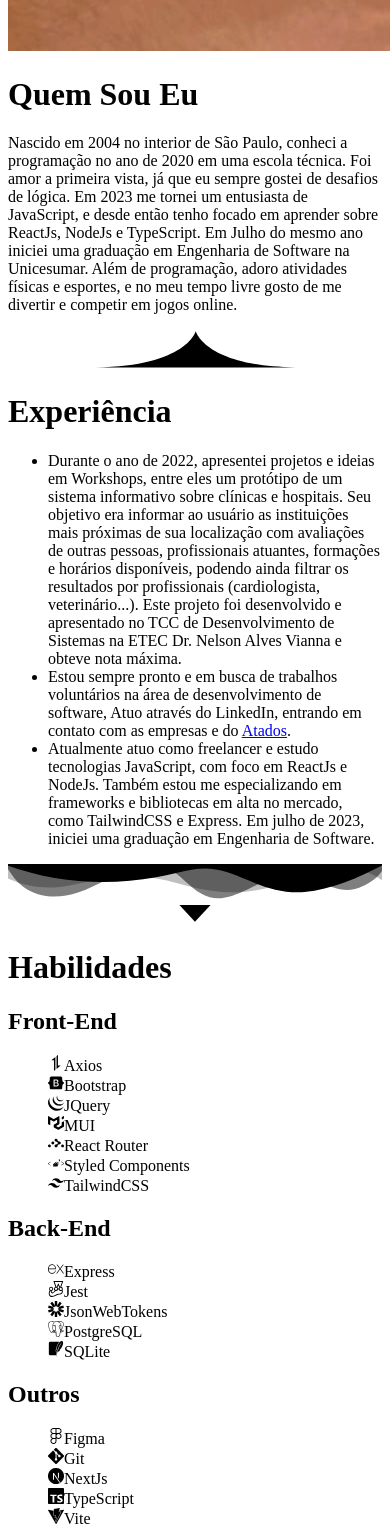
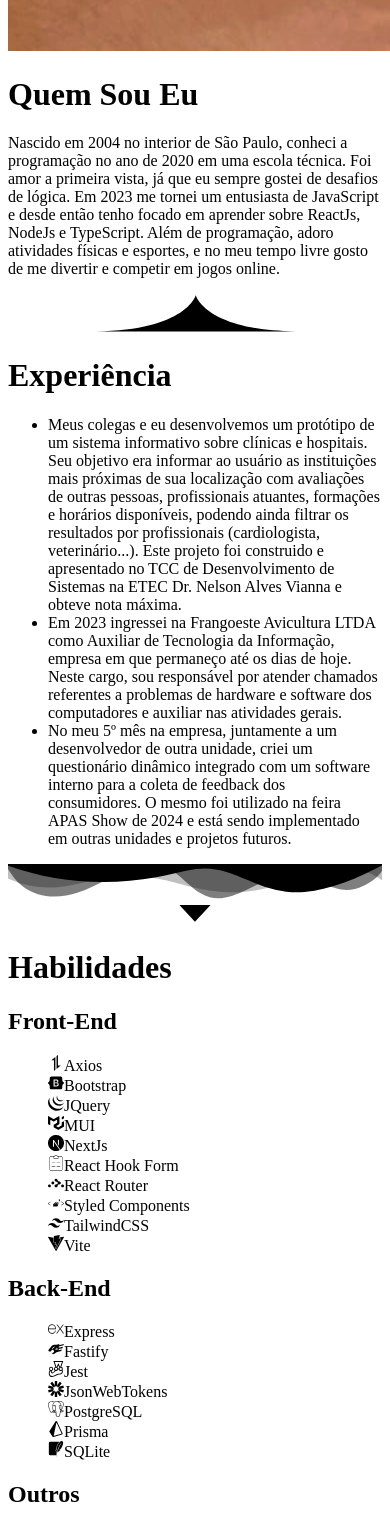
Before and after one commit to ViniGhiraldi/vinighiraldi.github.io, a React (Vite) app: page / in a window 390 px wide. Shown: the part 4040-5566 px from the top of the page. Built offline with nearby package versions, Linux system fonts and the light colour scheme; no server answers.

Commit message:
feat: fixed bugs and general increments

```diff
--- a/package.json
+++ b/package.json
@@ -15,7 +15,8 @@
     "framer-motion": "^10.12.21",
     "react": "^18.2.0",
     "react-dom": "^18.2.0",
-    "react-icons": "^4.10.1"
+    "react-icons": "^4.10.1",
+    "tailwind-merge": "^2.3.0"
   },
   "devDependencies": {
     "@types/react": "^18.2.14",
--- a/src/App.tsx
+++ b/src/App.tsx
@@ -4,14 +4,14 @@
 import { motion } from 'framer-motion';
 import { Box, Carousel, EducationCard, Header, SVGArrow, SVGInvertedArrowDivider, SVGInvertedBookDivider, SVGOrangeBubble, SVGTiltDivider, SVGTriangleDivider, SVGWaveOpacityDivider, SkillCard } from './shared/components';
 import { LuChevronDown, LuGithub, LuLink, LuLinkedin, LuMail, LuDownload, LuGlobe } from 'react-icons/lu';
-import { SiHtml5, SiCss3, SiJavascript, SiTypescript, SiReact, SiNodedotjs, SiTailwindcss, SiStyledcomponents, SiMui, SiFigma, SiGit, SiAxios, SiBootstrap, SiJquery, SiVite, SiPostgresql, SiSqlite, SiExpress, SiReactrouter, SiJest, SiJsonwebtokens, SiWhatsapp, SiNextdotjs } from 'react-icons/si';
+import { SiHtml5, SiCss3, SiJavascript, SiTypescript, SiReact, SiNodedotjs, SiTailwindcss, SiStyledcomponents, SiMui, SiFigma, SiGit, SiAxios, SiBootstrap, SiJquery, SiVite, SiPostgresql, SiSqlite, SiExpress, SiReactrouter, SiJest, SiJsonwebtokens, SiWhatsapp, SiNextdotjs, SiPrisma, SiFastify, SiOpenai, SiReacthookform } from 'react-icons/si';
 import { useEffect, useState } from 'react';
 import { Environment } from './shared/environment/Environment';
 
 interface IGitRepos {
   name: string;
   description: string | null;
-  updated_at: string;
+  pushed_at: string;
   language: string;
   html_url: string;
   homepage: string;
@@ -23,7 +23,7 @@
   useEffect(() => {
     fetch(`${Environment.BASE_URL}/users/ViniGhiraldi/repos`)
       .then(result => result.json())
-      .then(result => setRepositories(result))
+      .then(result => setRepositories((result as IGitRepos[]).sort((a,b) => new Date(b.pushed_at).getTime() - new Date(a.pushed_at).getTime())))
       .catch(error => console.log(error));
   }, [])
 
@@ -60,13 +60,13 @@
               </motion.a>
             </div>
           </div>
-          <div className='flex items-center justify-center xs:hidden'>
+          <div className='flex items-center justify-center xs:hidden shrink-0'>
             <SVGOrangeBubble className='absolute md:hidden max-h-[80vh]' />
             <motion.img
               transition={{ type: 'spring', damping: 11, stiffness: 150 }}
               whileHover={{ scale: 1.1 }}
               src={fotoDePerfil}
-              className='relative h-72 min-w-[17rem] rounded-full'
+              className='relative h-80 rounded-full md:rounded-3xl min-w-[17rem]'
               alt='Vinícius Correia Ghiraldi'
             />
           </div>
@@ -81,12 +81,18 @@
       <div id='about' className='flex flex-col relative bg-[#272727]'>
         <SVGTriangleDivider className="absolute top-0 left-0 w-full overflow-hidden leading-[0]" />
         <Box className='container mt-20 px-8 py-20 flex justify-around items-center gap-12'>
-          <div className='bg-orange-500 p-2 rounded-md rounded-tr-3xl rounded-bl-3xl shadow-xl md:hidden'>
-            <img src={fotoApontando} className='h-72 rounded-bl-3xl' alt='Vinícius Correia Ghiraldi' />
+          <div className='bg-orange-500 rounded-3xl h-80 overflow-hidden shadow-xl md:hidden'>
+            <motion.img
+              transition={{ type: 'just' }}
+              whileHover={{ scale: 1.1 }}
+              src={fotoApontando}
+              className='h-full'
+              alt='Vinícius Correia Ghiraldi'
+            />
           </div>
           <div className='flex flex-col items-center gap-4'>
             <h1 className='text-center text-5xl text-orange-500 tracking-tighter font-bold bg-gradient-to-r from-orange-500 to-red-500 bg-clip-text text-transparent line-clamp-2 w-fit'>Quem Sou Eu</h1>
-            <p className='max-w-sm text-white text-lg font-inter font-light leading-5'>Nascido em 2004 no interior de São Paulo, conheci a programação no ano de 2020 em uma escola técnica. Foi amor a primeira vista, já que eu sempre gostei de desafios de lógica. Em 2023 me tornei um entusiasta de JavaScript, e desde então tenho focado em aprender sobre ReactJs, NodeJs e TypeScript. Em Julho do mesmo ano iniciei uma graduação em Engenharia de Software na Unicesumar. Além de programação, adoro atividades físicas e esportes, e no meu tempo livre gosto de me divertir e competir em jogos online.</p>
+            <p className='max-w-sm text-white text-lg font-inter font-light leading-tight'>Nascido em 2004 no interior de São Paulo, conheci a programação no ano de 2020 em uma escola técnica. Foi amor a primeira vista, já que eu sempre gostei de desafios de lógica. Em 2023 me tornei um entusiasta de JavaScript e desde então tenho focado em aprender sobre ReactJs, NodeJs e TypeScript. Além de programação, adoro atividades físicas e esportes, e no meu tempo livre gosto de me divertir e competir em jogos online.</p>
           </div>
         </Box>
       </div>
@@ -98,17 +104,11 @@
 
         <Box className='container my-20 p-8 sm:px-0 flex flex-col items-center gap-12'>
           <h1 className='text-5xl font-bold tracking-tighter text-center bg-clip-text bg-gradient-to-r from-orange-500 to-red-500 text-transparent line-clamp-1'>Experiência</h1>
-          <div className='relative before:content-normal sm:before:content-none before:block before:absolute before:border-8 before:border-red-500 before:w-full before:h-full'>
-            <ul className='flex lg:flex-col text-lg leading-5 font-light gap-4 text-white bg-[#111111] p-8'>
-              <li className='flex xs:flex-col gap-4 font-inter before:content-["2020_2022"] before:relative before:block before:bg-gradient-to-r before:from-orange-500 before:to-red-500 before:bg-clip-text before:text-transparent before:font-bold before:font-exo'>Durante o ano de 2022, apresentei projetos e ideias em Workshops, entre eles um protótipo de um sistema informativo sobre clínicas e hospitais. Seu objetivo era informar ao usuário as instituições mais próximas de sua localização com avaliações de outras pessoas, profissionais atuantes, formações e horários disponíveis, podendo ainda filtrar os resultados por profissionais (cardiologista, veterinário...). Este projeto foi desenvolvido e apresentado no TCC de Desenvolvimento de Sistemas na ETEC Dr. Nelson Alves Vianna e obteve nota máxima.</li>
-              <li className='flex xs:flex-col gap-4 font-inter before:content-["2023"] before:relative before:block before:bg-gradient-to-r before:from-orange-500 before:to-red-500 before:bg-clip-text before:text-transparent before:font-bold before:font-exo'>
-                <span>
-                  Estou sempre pronto e em busca de trabalhos voluntários na área de desenvolvimento de software, Atuo através do LinkedIn, entrando em contato com as empresas e do <a href="https://atados.com.br" target='_blank'>Atados</a>.
-                </span>
-              </li>
-              <li className='flex xs:flex-col gap-4 font-inter before:content-["-"] before:relative before:block before:bg-gradient-to-r before:from-orange-500 before:to-red-500 before:bg-clip-text before:text-transparent before:font-bold before:font-exo'>Atualmente atuo como freelancer e estudo tecnologias JavaScript, com foco em ReactJs e NodeJs. Também estou me especializando em frameworks e bibliotecas em alta no mercado, como TailwindCSS e Express. Em julho de 2023, iniciei uma graduação em Engenharia de Software.</li>
-            </ul>
-          </div>
+          <ul className=' flex flex-col gap-4 text-white leading-5 px-4 border-l-4 sm:border-none rounded-l-lg border-red-500'>
+            <li className='font-inter flex sm:flex-col gap-4 before:content-["2020_2022"] before:bg-gradient-to-r before:from-orange-500 before:to-red-500 before:bg-clip-text before:text-transparent before:font-bold before:font-exo'>Meus colegas e eu desenvolvemos um protótipo de um sistema informativo sobre clínicas e hospitais. Seu objetivo era informar ao usuário as instituições mais próximas de sua localização com avaliações de outras pessoas, profissionais atuantes, formações e horários disponíveis, podendo ainda filtrar os resultados por profissionais (cardiologista, veterinário...). Este projeto foi construido e apresentado no TCC de Desenvolvimento de Sistemas na ETEC Dr. Nelson Alves Vianna e obteve nota máxima.</li>
+            <li className='font-inter flex sm:flex-col gap-4 before:content-["2023"] before:bg-gradient-to-r before:from-orange-500 before:to-red-500 before:bg-clip-text before:text-transparent before:font-bold before:font-exo'>Em 2023 ingressei na Frangoeste Avicultura LTDA como Auxiliar de Tecnologia da Informação, empresa em que permaneço até os dias de hoje. Neste cargo, sou responsável por atender chamados referentes a problemas de hardware e software dos computadores e auxiliar nas atividades gerais.</li>
+            <li className='font-inter flex sm:flex-col gap-4 before:content-["-"] before:bg-gradient-to-r before:from-orange-500 before:to-red-500 before:bg-clip-text before:text-transparent before:font-bold before:font-exo'>No meu 5º mês na empresa, juntamente a um desenvolvedor de outra unidade, criei um questionário dinâmico integrado com um software interno para a coleta de feedback dos consumidores. O mesmo foi utilizado na feira APAS Show de 2024 e está sendo implementado em outras unidades e projetos futuros.</li>
+          </ul>
         </Box>
       </div>
 
@@ -127,18 +127,23 @@
                 <SkillCard icon={<SiBootstrap className='h-10 w-10 fill-zinc-400' />} name='Bootstrap' />
                 <SkillCard icon={<SiJquery className='h-10 w-10 fill-zinc-400' />} name='JQuery' />
                 <SkillCard icon={<SiMui className='h-10 w-10 fill-zinc-400' />} name='MUI' />
+                <SkillCard icon={<SiNextdotjs className='h-10 w-10 fill-zinc-400' />} name='NextJs' />
+                <SkillCard icon={<SiReacthookform className='h-10 w-10 fill-zinc-400' />} name='React Hook Form' />
                 <SkillCard icon={<SiReactrouter className='h-10 w-10 fill-zinc-400' />} name='React Router' />
                 <SkillCard icon={<SiStyledcomponents className='h-10 w-10 fill-zinc-400' />} name='Styled Components' />
                 <SkillCard icon={<SiTailwindcss className='h-10 w-10 fill-zinc-400' />} name='TailwindCSS' />
+                <SkillCard icon={<SiVite className='h-10 w-10 fill-zinc-400' />} name='Vite' />
               </Carousel>
             </div>
             <div className='space-y-4 max-w-full'>
               <h2 className='text-3xl font-inter font-bold text-red-500'>Back-End</h2>
               <Carousel>
                 <SkillCard icon={<SiExpress className='h-10 w-10 fill-zinc-400' />} name='Express' />
+                <SkillCard icon={<SiFastify className='h-10 w-10 fill-zinc-400' />} name='Fastify' />
                 <SkillCard icon={<SiJest className='h-10 w-10 fill-zinc-400' />} name='Jest' />
                 <SkillCard icon={<SiJsonwebtokens className='h-10 w-10 fill-zinc-400' />} name='JsonWebTokens' />
                 <SkillCard icon={<SiPostgresql className='h-10 w-10 fill-zinc-400' />} name='PostgreSQL' />
+                <SkillCard icon={<SiPrisma className='h-10 w-10 fill-zinc-400' />} name='Prisma' />
                 <SkillCard icon={<SiSqlite className='h-10 w-10 fill-zinc-400' />} name='SQLite' />
               </Carousel>
             </div>
@@ -147,9 +152,8 @@
               <Carousel>
                 <SkillCard icon={<SiFigma className='h-10 w-10 fill-zinc-400' />} name='Figma' />
                 <SkillCard icon={<SiGit className='h-10 w-10 fill-zinc-400' />} name='Git' />
-                <SkillCard icon={<SiNextdotjs className='h-10 w-10 fill-zinc-400' />} name='NextJs' />
+                <SkillCard icon={<SiOpenai className='h-10 w-10 fill-zinc-400' />} name='OpenAI' />
                 <SkillCard icon={<SiTypescript className='h-10 w-10 fill-zinc-400' />} name='TypeScript' />
-                <SkillCard icon={<SiVite className='h-10 w-10 fill-zinc-400' />} name='Vite' />
               </Carousel>
             </div>
           </div>
@@ -163,10 +167,10 @@
         <Box className='container p-8 sm:px-0 flex flex-col items-center gap-12'>
           <h1 className='text-5xl text-orange-500 tracking-tighter font-bold bg-gradient-to-r from-orange-500 to-red-500 bg-clip-text text-transparent line-clamp-1'>Projetos</h1>
           <div className='grid grid-cols-2 sm:grid-cols-1 p-8 gap-8 rounded-3xl sm:rounded-lg shadow-[0_0_30px_#00000099] bg-gradient-to-br from-[#272727] to-[#111111]'>
-            {repositories.map((repo, i) => (
+            {repositories.map((repo, i) => repo.language && (
               <motion.div key={i} whileHover={{ scale: 1.025 }} className='p-4 rounded-md shadow-[0_5px_10px_0_#00000099] grid-cols-1 border-2 border-orange-500 text-white flex flex-col justify-between gap-4'>
                 <h1 className='text-xl tracking-wider line-clamp-1' title={repo.name}>{repo.name}</h1>
-                <p className='text-base font-inter leading-5 line-clamp-5'>{repo.description}</p>
+                {repo.description && <p className='text-base font-inter leading-5 line-clamp-5'>{repo.description}</p>}
                 <div className='space-y-2'>
                   <span className='font-inter text-sm tracking-wider px-4 rounded-full shadow-md bg-gradient-to-b from-orange-500 to-red-500 line-clamp-1 max-w-fit'>{repo.language}</span>
                   <div className='flex gap-4'>
@@ -191,9 +195,9 @@
             <h1 className='text-5xl text-orange-500 tracking-tighter font-bold bg-gradient-to-r from-orange-500 to-red-500 bg-clip-text text-transparent line-clamp-1'>Educação</h1>
 
             <div className='grid grid-cols-2 sm:grid-cols-1 gap-8 w-full items-start'>
-              <EducationCard course='Análise e Desenvolvimento de Sistemas' institution='ETEC Dr. Nelson Alves Vianna' graduation='Curso técnico' duration='3 anos | 2020 - 2023' concluded />
+              <EducationCard course='Análise e Desenvolvimento de Sistemas' institution='CEUNSP' graduation='Curso superior' duration='2 anos | 2024 - 2026' />
+              <EducationCard course='Engenharia de Software' institution='Unicesumar' graduation='Curso superior' duration='4 anos | 2023 - 2027' />
 
-              <EducationCard course='Engenharia de Software' institution='Unicesumar' graduation='Curso superior' duration='4 anos | 2023 - 2027' />
             </div>
           </div>
         </Box>
--- a/src/shared/components/EducationCard.tsx
+++ b/src/shared/components/EducationCard.tsx
@@ -1,6 +1,7 @@
 import { LuCheckCircle, LuGraduationCap, LuHourglass, LuLandmark } from "react-icons/lu";
+import { twMerge } from "tailwind-merge";
 
-interface IEducationCard{
+interface IEducationCard extends React.ComponentProps<'div'>{
     course: string
     institution: string;
     graduation: string;
@@ -8,9 +9,9 @@
     concluded?: boolean;
 }
 
-export const EducationCard = ({course, duration, graduation, institution, concluded = false}: IEducationCard) => {
+export const EducationCard = ({course, duration, graduation, institution, concluded = false, className, ...rest}: IEducationCard) => {
     return (
-        <div className='relative grid-cols-1 p-4 rounded-md shadow-[0_5px_10px_0_#00000099] bg-gradient-to-br from-orange-500 to-red-500 space-y-2'>
+        <div className={twMerge('relative p-4 rounded-md shadow-[0_5px_10px_0_#00000099] bg-gradient-to-br from-orange-500 to-red-500 space-y-2', className)} {...rest}>
             <h1 className='text-2xl font-normal tracking-tighter line-clamp-2' title={course}>{course}</h1>
             <div className='px-4 sm:px-0 space-y-4'>
                 <p className='flex sm:flex-col gap-8 sm:gap-0'>
```
Also changed, not shown: 7 other files (tests, documents, lock files or other folders).
